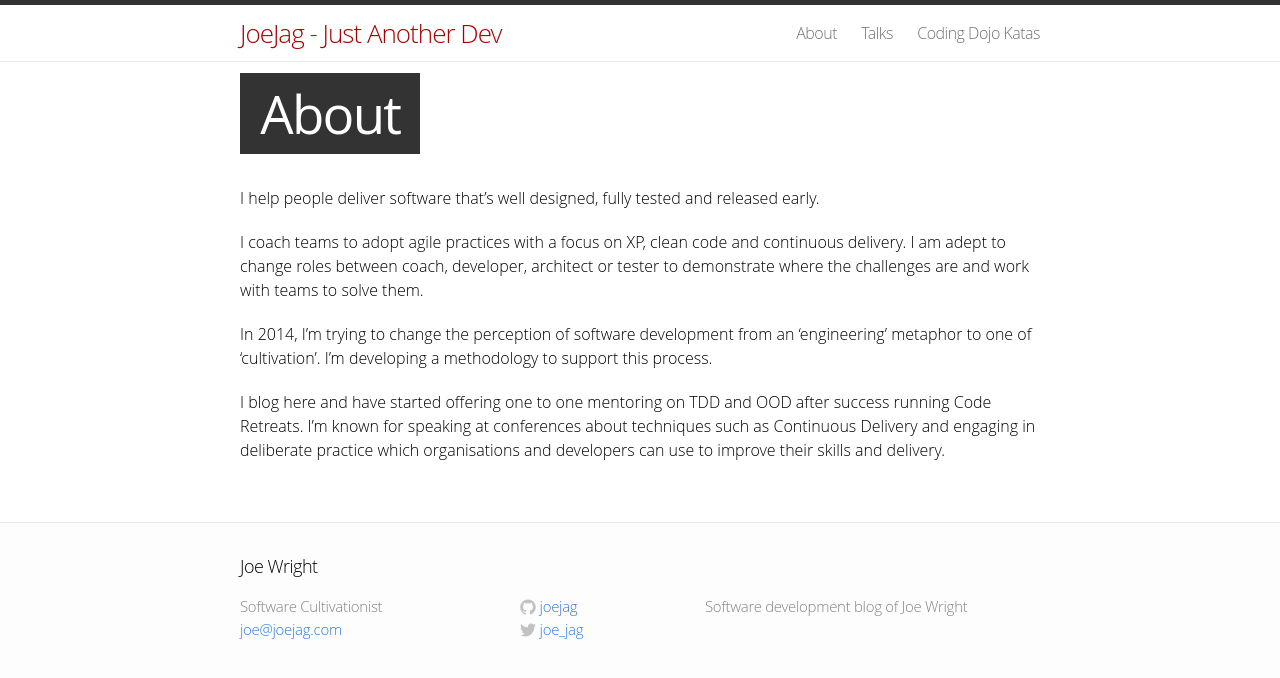
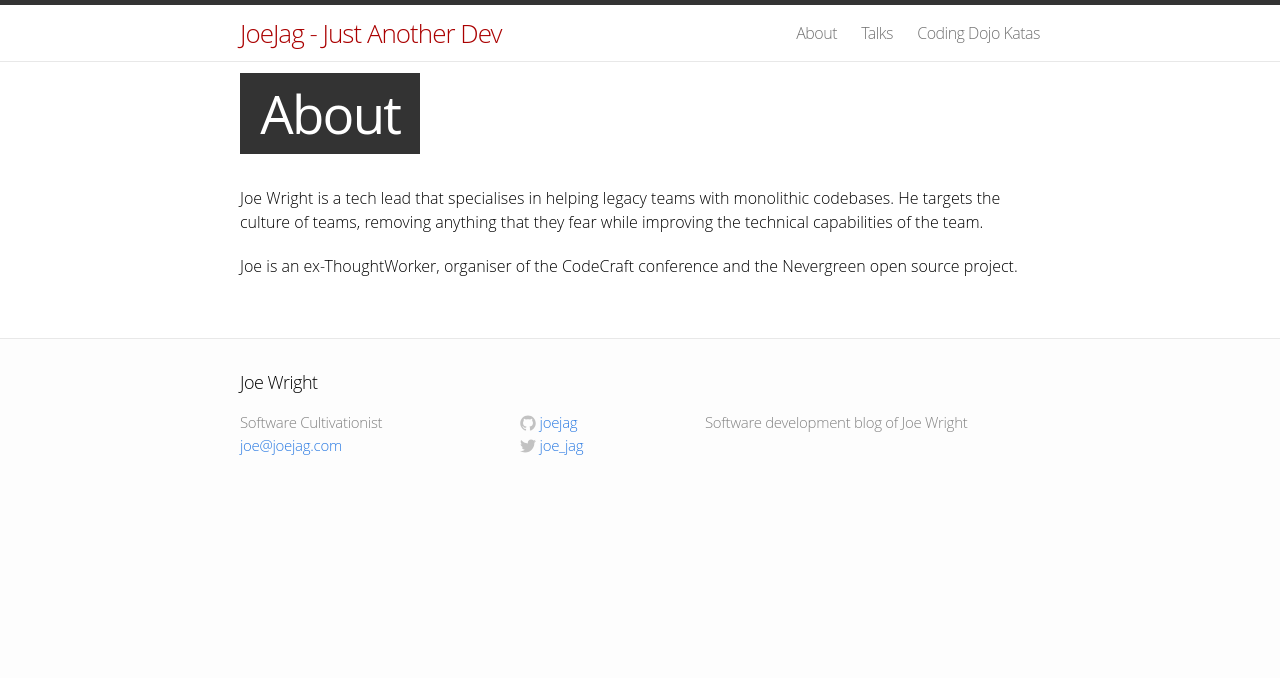
Before and after one commit to joejag/techblog, a Jekyll site: the page built from about/index.markdown, in a window 1280 px wide. Shown: the top 678 px of the page. Built offline with Jekyll 4.4.1, drawn with Linux system fonts in a browser that asks for light colours.

Commit message:
updated about

```diff
--- a/about/index.markdown
+++ b/about/index.markdown
@@ -19,10 +19,7 @@ tags: []
 comments: []
 ---
 
-I help people deliver software that's well designed, fully tested and released early.
+Joe Wright is a tech lead that specialises in helping legacy teams with monolithic codebases.
+He targets the culture of teams, removing anything that they fear while improving the technical capabilities of the team.
 
-I coach teams to adopt agile practices with a focus on XP, clean code and continuous delivery. I am adept to change roles between coach, developer, architect or tester to demonstrate where the challenges are and work with teams to solve them.
-
-In 2014, I'm trying to change the perception of software development from an 'engineering' metaphor to one of 'cultivation'. I'm developing a methodology to support this process.
-
-I blog here and have started offering one to one mentoring on TDD and OOD after success running Code Retreats. I'm known for speaking at conferences about techniques such as Continuous Delivery and engaging in deliberate practice which organisations and developers can use to improve their skills and delivery.
+Joe is an ex-ThoughtWorker, organiser of the CodeCraft conference and the Nevergreen open source project.
```
